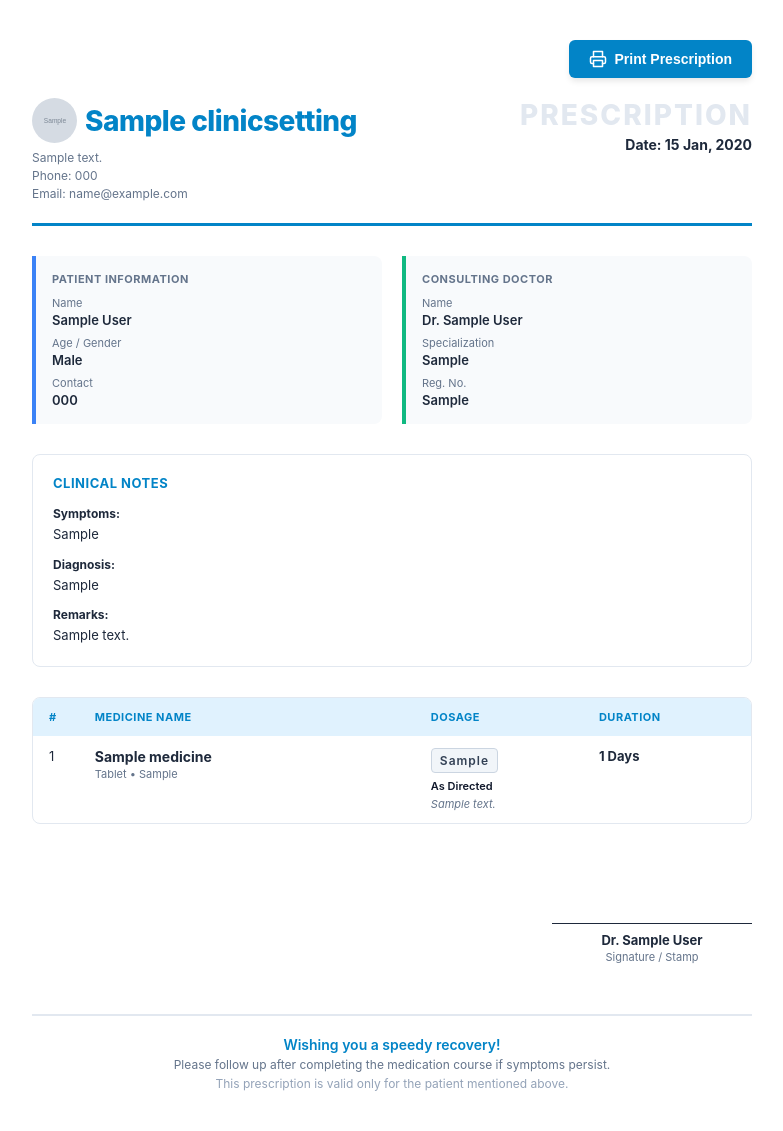
After one commit to pdp7093-brainstream/Doctor_management_system, a Django app: page /appointment/prescription/1/print/ in a window 1280 px wide. The commit adds this page. Shown: the whole page, without its empty margins (248-1031 px from the left). Run offline with Django 5.2, Linux system fonts and the light colour scheme; a user stored in the database is signed in; tables that the repository leaves empty hold one stand-in row (values such as "Sample post"); grey boxes marked "Sample" are stand-in pictures.

Commit message:
commit_27_14_40_time

```diff
--- /dev/null
+++ b/appointment/templates/appointment/prescription_print.html
@@ -0,0 +1,441 @@
+{% load static %}
+<!DOCTYPE html>
+<html lang="en">
+<head>
+    <meta charset="UTF-8">
+    <title>Prescription - {{ visit.patient.user.get_full_name }}</title>
+    <style>
+        :root {
+            --primary-color: #0284c7; /* Medical Blue */
+            --primary-light: #e0f2fe;
+            --text-dark: #1e293b;
+            --text-muted: #64748b;
+            --border-color: #e2e8f0;
+            --bg-light: #f8fafc;
+        }
+
+        * { margin: 0; padding: 0; box-sizing: border-box; }
+
+        body {
+            font-family: 'Inter', -apple-system, BlinkMacSystemFont, 'Segoe UI', Roboto, Helvetica, Arial, sans-serif;
+            font-size: 13px;
+            color: var(--text-dark);
+            background: #fff;
+            padding: 40px;
+            max-width: 800px;
+            margin: 0 auto;
+        }
+
+        /* Print Button - Hidden on Print */
+        .print-btn-container {
+            text-align: right;
+            margin-bottom: 20px;
+        }
+        .print-btn {
+            display: inline-flex;
+            align-items: center;
+            gap: 8px;
+            padding: 10px 20px;
+            background: var(--primary-color);
+            color: #fff;
+            border: none;
+            border-radius: 6px;
+            cursor: pointer;
+            font-size: 14px;
+            font-weight: 600;
+            box-shadow: 0 4px 6px -1px rgba(0,0,0,0.1);
+            transition: all 0.2s;
+        }
+        .print-btn:hover { background: #0369a1; }
+
+        @media print {
+            .print-btn-container { display: none !important; }
+            body { padding: 0; margin: 0; max-width: 100%; }
+        }
+
+        /* Header Layout */
+        .invoice-header {
+            display: flex;
+            justify-content: space-between;
+            align-items: flex-start;
+            border-bottom: 3px solid var(--primary-color);
+            padding-bottom: 20px;
+            margin-bottom: 30px;
+        }
+
+        .clinic-brand {
+            display: flex;
+            flex-direction: column;
+        }
+        .clinic-logo-name {
+            font-size: 28px;
+            font-weight: 800;
+            color: var(--primary-color);
+            display: flex;
+            align-items: center;
+            gap: 8px;
+            letter-spacing: -0.5px;
+        }
+        .clinic-address {
+            margin-top: 6px;
+            font-size: 12px;
+            color: var(--text-muted);
+            line-height: 1.5;
+        }
+
+        .invoice-title-box {
+            text-align: right;
+        }
+        .invoice-title {
+            font-size: 28px;
+            font-weight: 800;
+            color: var(--border-color);
+            text-transform: uppercase;
+            letter-spacing: 2px;
+        }
+        .bill-number {
+            font-size: 14px;
+            font-weight: 700;
+            color: var(--text-dark);
+            margin-top: 4px;
+        }
+
+        /* Grid Info Section */
+        .info-grid {
+            display: grid;
+            grid-template-columns: 1fr 1fr;
+            gap: 20px;
+            margin-bottom: 30px;
+        }
+
+        .info-card {
+            background: var(--bg-light);
+            border-left: 4px solid var(--primary-light);
+            padding: 16px;
+            border-radius: 0 8px 8px 0;
+        }
+        .info-card h6 {
+            font-size: 11px;
+            text-transform: uppercase;
+            color: var(--text-muted);
+            letter-spacing: 0.5px;
+            margin-bottom: 10px;
+            font-weight: 700;
+        }
+        .info-row {
+            display: flex;
+            flex-direction: column;
+            margin-bottom: 8px;
+        }
+        .info-row:last-child { margin-bottom: 0; }
+        .info-label {
+            font-size: 11px;
+            color: var(--text-muted);
+            margin-bottom: 2px;
+        }
+        .info-value {
+            font-size: 13px;
+            font-weight: 600;
+            color: var(--text-dark);
+        }
+
+        /* Visit Notes Section */
+        .visit-notes {
+            margin-bottom: 30px;
+            padding: 20px;
+            background: #fff;
+            border: 1px solid var(--border-color);
+            border-radius: 8px;
+        }
+        .visit-notes h6 {
+            font-size: 13px;
+            color: var(--primary-color);
+            margin-bottom: 15px;
+            text-transform: uppercase;
+            letter-spacing: 0.5px;
+        }
+        .note-group {
+            margin-bottom: 12px;
+        }
+        .note-group:last-child { margin-bottom: 0; }
+        .note-label {
+            font-weight: 700;
+            color: var(--text-dark);
+            display: block;
+            margin-bottom: 4px;
+            font-size: 12px;
+        }
+        .note-text {
+            color: var(--text-dark);
+            line-height: 1.5;
+        }
+
+        /* Table */
+        .table-container {
+            margin-bottom: 30px;
+            border: 1px solid var(--border-color);
+            border-radius: 8px;
+            overflow: hidden;
+        }
+        table {
+            width: 100%;
+            border-collapse: collapse;
+        }
+        th {
+            background: var(--primary-light);
+            color: var(--primary-color);
+            padding: 12px 16px;
+            font-size: 11px;
+            text-transform: uppercase;
+            letter-spacing: 0.5px;
+            font-weight: 700;
+            text-align: left;
+        }
+        th.text-center { text-align: center; }
+        td {
+            padding: 12px 16px;
+            font-size: 13px;
+            border-bottom: 1px solid var(--border-color);
+            vertical-align: top;
+        }
+        tr:last-child td { border-bottom: none; }
+        td.text-center { text-align: center; }
+        .item-name { font-weight: 700; color: var(--text-dark); font-size: 14px;}
+        .item-type { font-size: 11px; color: var(--text-muted); display: block; margin-top: 2px; }
+        .dosage-badge {
+            display: inline-block;
+            padding: 4px 8px;
+            background: #f1f5f9;
+            border: 1px solid #cbd5e1;
+            border-radius: 4px;
+            font-weight: 600;
+            font-size: 12px;
+            letter-spacing: 1px;
+            color: #334155;
+        }
+        .meal-timing {
+            display: block;
+            margin-top: 6px;
+            font-size: 11px;
+            color: #0f172a;
+            font-weight: 600;
+        }
+        .med-notes {
+            display: block;
+            margin-top: 4px;
+            font-size: 11px;
+            color: #64748b;
+            font-style: italic;
+        }
+
+        /* Footer */
+        .footer {
+            margin-top: 50px;
+            text-align: center;
+            padding-top: 20px;
+            border-top: 2px solid var(--border-color);
+            color: var(--text-muted);
+            font-size: 12px;
+        }
+        .footer-thankyou {
+            font-weight: 600;
+            color: var(--primary-color);
+            font-size: 14px;
+            margin-bottom: 4px;
+        }
+
+        /* Signature Area */
+        .signature-area {
+            display: flex;
+            justify-content: flex-end;
+            margin-top: 60px;
+            margin-bottom: 20px;
+        }
+        .signature-box {
+            text-align: center;
+            width: 200px;
+        }
+        .signature-line {
+            border-bottom: 1px solid var(--text-dark);
+            margin-bottom: 8px;
+            height: 40px;
+        }
+        .signature-name {
+            font-weight: 700;
+            color: var(--text-dark);
+        }
+    </style>
+</head>
+<body>
+
+    <div class="print-btn-container">
+        <button class="print-btn" onclick="window.print()">
+            <svg width="18" height="18" viewBox="0 0 24 24" fill="none" stroke="currentColor" stroke-width="2" stroke-linecap="round" stroke-linejoin="round">
+                <polyline points="6 9 6 2 18 2 18 9"></polyline>
+                <path d="M6 18H4a2 2 0 0 1-2-2v-5a2 2 0 0 1 2-2h16a2 2 0 0 1 2 2v5a2 2 0 0 1-2 2h-2"></path>
+                <rect x="6" y="14" width="12" height="8"></rect>
+            </svg>
+            Print Prescription
+        </button>
+    </div>
+
+    <!-- Header -->
+    <div class="invoice-header">
+        <div class="clinic-brand">
+            <div class="clinic-logo-name">
+                {% if clinic.logo %}
+                <img src="{{clinic.logo.url}}" alt="Clinic Logo" style="width:45px;height:45px;border-radius:50%;object-fit:cover;">
+                {% else %}
+                <span style="display:flex;align-items:center;justify-content:center;width:45px;height:45px;border-radius:50%;background:var(--primary-light);color:var(--primary-color);font-size:11px;font-weight:700;border:1.5px solid var(--primary-color);">CLINIC</span>
+                {% endif %}
+                {{clinic.clinic_name}}
+            </div>
+            <div class="clinic-address">
+                {{clinic.address}}<br>
+                Phone: {{clinic.phone}}<br>
+                Email: {{clinic.email}}
+            </div>
+        </div>
+        <div class="invoice-title-box">
+            <div class="invoice-title">PRESCRIPTION</div>
+            <div class="bill-number">Date: {{ visit.appointment.appointment_date|date:"d M, Y" }}</div>
+        </div>
+    </div>
+
+    <!-- Details Grid -->
+    <div class="info-grid">
+        <!-- Patient -->
+        <div class="info-card" style="border-color: #3b82f6;">
+            <h6>Patient Information</h6>
+            <div class="info-row">
+                <span class="info-label">Name</span>
+                <span class="info-value">
+                    {% if visit.appointment.family_member %}
+                        {{ visit.appointment.family_member.name }}
+                    {% else %}
+                        {{ visit.appointment.patient.user.get_full_name }}
+                    {% endif %}
+                </span>
+            </div>
+            <div class="info-row">
+                <span class="info-label">Age / Gender</span>
+                <span class="info-value">
+                    {% if visit.appointment.family_member %}
+                        {{ visit.appointment.family_member.gender|default:"Not specified"|capfirst }}
+                    {% else %}
+                        {{ visit.appointment.patient.gender|default:"Not specified"|capfirst }}
+                    {% endif %}
+                </span>
+            </div>
+            <div class="info-row">
+                <span class="info-label">Contact</span>
+                <span class="info-value">{{ visit.appointment.patient.phone|default:"N/A" }}</span>
+            </div>
+        </div>
+
+        <!-- Doctor -->
+        <div class="info-card" style="border-color: #10b981;">
+            <h6>Consulting Doctor</h6>
+            <div class="info-row">
+                <span class="info-label">Name</span>
+                <span class="info-value">Dr. {{ visit.appointment.doctor.user.get_full_name|default:visit.appointment.doctor.user.username }}</span>
+            </div>
+            <div class="info-row">
+                <span class="info-label">Specialization</span>
+                <span class="info-value">{{ clinic.specialization|default:"General Physician" }}</span>
+            </div>
+            <div class="info-row">
+                <span class="info-label">Reg. No.</span>
+                <span class="info-value">{{ clinic.registration_no|default:"N/A" }}</span>
+            </div>
+        </div>
+    </div>
+
+    <!-- Visit Notes -->
+    <div class="visit-notes">
+        <h6>Clinical Notes</h6>
+        {% if visit.symptoms %}
+        <div class="note-group">
+            <span class="note-label">Symptoms:</span>
+            <div class="note-text">{{ visit.symptoms }}</div>
+        </div>
+        {% endif %}
+        {% if visit.diagnosis %}
+        <div class="note-group">
+            <span class="note-label">Diagnosis:</span>
+            <div class="note-text">{{ visit.diagnosis }}</div>
+        </div>
+        {% endif %}
+        {% if visit.notes %}
+        <div class="note-group">
+            <span class="note-label">Remarks:</span>
+            <div class="note-text">{{ visit.notes }}</div>
+        </div>
+        {% endif %}
+    </div>
+
+    <!-- Items Table -->
+    <div class="table-container">
+        <table>
+            <thead>
+                <tr>
+                    <th width="5%">#</th>
+                    <th width="40%">Medicine Name</th>
+                    <th width="20%">Dosage</th>
+                    <th width="20%">Duration</th>
+                </tr>
+            </thead>
+            <tbody>
+                {% for item in prescription_items %}
+                <tr>
+                    <td>{{ forloop.counter }}</td>
+                    <td>
+                        <span class="item-name">{{ item.medicine_variant.medicine.name }}</span>
+                        <span class="item-type">{{ item.medicine_variant.medicine.get_medicine_type_display }} • {{ item.medicine_variant.power }}</span>
+                    </td>
+                    <td>
+                        <span class="dosage-badge">{{ item.dosage }}</span>
+                        <span class="meal-timing">
+                            {% if 'after_food' in item.notes|lower or 'After Food' in item.notes %}
+                                After Food
+                            {% elif 'before_food' in item.notes|lower or 'Before Food' in item.notes %}
+                                Before Food
+                            {% else %}
+                                As Directed
+                            {% endif %}
+                        </span>
+                        {% if item.notes %}
+                        <span class="med-notes">{{ item.notes }}</span>
+                        {% endif %}
+                    </td>
+                    <td><strong>{{ item.days }} Days</strong></td>
+                </tr>
+                {% empty %}
+                <tr>
+                    <td colspan="4" class="text-center" style="color: var(--text-muted); padding: 30px;">
+                        No medicines prescribed.
+                    </td>
+                </tr>
+                {% endfor %}
+            </tbody>
+        </table>
+    </div>
+
+    <!-- Signature -->
+    <div class="signature-area">
+        <div class="signature-box">
+            <div class="signature-line"></div>
+            <div class="signature-name">Dr. {{ visit.appointment.doctor.user.get_full_name|default:visit.appointment.doctor.user.username }}</div>
+            <div style="font-size:11px; color:var(--text-muted); margin-top:2px;">Signature / Stamp</div>
+        </div>
+    </div>
+
+    <!-- Footer -->
+    <div class="footer">
+        <div class="footer-thankyou">Wishing you a speedy recovery!</div>
+        <div>Please follow up after completing the medication course if symptoms persist.</div>
+        <div style="margin-top: 4px; color: #94a3b8;">This prescription is valid only for the patient mentioned above.</div>
+    </div>
+
+</body>
+</html>
--- a/appointment/urls.py
+++ b/appointment/urls.py
@@ -17,6 +17,7 @@ urlpatterns = [
     # Prescription Url
     path('start-visit/<str:hid>/',StartVisitView.as_view(),name='start_visit'),
     path('prescription/<str:hid>/',PrescriptionView.as_view(),name='prescription'),
+    path('prescription/<str:hid>/print/', views.print_prescription, name='print_prescription'),
     path('detail-modal/<str:hid>/', views.appointment_detail_modal, name='appointment_detail_modal'),
     path('appointment/<str:hid>/', views.appointment_detail, name='appointment_detail'),
 
--- a/appointment/views.py
+++ b/appointment/views.py
@@ -1,6 +1,7 @@
 from medicine.models import *
 from .models import *
 from django.shortcuts import render, redirect, get_object_or_404
+from django.http import Http404
 from django.template.loader import render_to_string
 from django.views import View
 from doctor.decorators import role_required
@@ -876,3 +877,33 @@ def appointment_detail(request, hid):
         'prescription'      : prescription,
         'prescription_items': prescription_items,
     })
+
+# ─────────────────────────────────────────
+# Print Prescription View
+# ─────────────────────────────────────────
+
+@login_required(login_url='login')
+def print_prescription(request, hid):
+    visit_id = resolve_hid(hid)
+    # Both patient and doctor can print the prescription.
+    # Prioritize staff/doctor check first. If they are staff/doctor, they can print any visit.
+    if request.user.is_staff or request.user.is_superuser or hasattr(request.user, 'innermember'):
+        visit = get_object_or_404(Visit, id=visit_id)
+    elif hasattr(request.user, 'patient'):
+        visit = get_object_or_404(Visit, id=visit_id, appointment__patient=request.user.patient)
+    else:
+        raise Http404("You do not have permission to view this prescription.")
+
+    prescription = get_object_or_404(Prescription, visit=visit)
+    prescription_items = prescription.items.select_related(
+        'medicine_variant', 'medicine_variant__medicine'
+    ).all()
+
+    settings = ClinicSettings.get()
+
+    return render(request, 'appointment/prescription_print.html', {
+        'visit': visit,
+        'prescription': prescription,
+        'prescription_items': prescription_items,
+        'clinic': settings,
+    })
--- a/billing/views.py
+++ b/billing/views.py
@@ -488,10 +488,10 @@ class PrintBillView(LoginRequiredMixin,BillingAccessMixin,View):
         # Visit + Bill fetch karo. Accept numeric or hashid for visit and bill_id.
         from doctor import hashid as _hashid
         try:
-            if isinstance(visit_id, str) and visit_id.isdigit():
-                vid = int(visit_id)
+            if isinstance(hid, str) and hid.isdigit():
+                vid = int(hid)
             else:
-                vid = _hashid.decode_hash(visit_id)
+                vid = _hashid.decode_hash(hid)
         except Exception:
             return get_object_or_404(Visit, id=0)
 
--- a/templates/doctor/appointments_table.html
+++ b/templates/doctor/appointments_table.html
@@ -30,7 +30,9 @@
             </span>
         </td>
         <td>
-            <a href="{% url 'appointment:start_visit' appointment.id|hid %}" class="btn btn-sm btn-primary">Start</a>
+            <a href="{% url 'appointment:start_visit' appointment.id|hid %}" class="btn btn-sm btn-primary">
+                {% if appointment.status == 'completed' %}View{% else %}Start{% endif %}
+            </a>
         </td>
     </tr>
     {% empty %}
```
Also changed, not shown: templates/doctor/prescription.html (+7 -1 lines), templates/pdashboard/appointment_details.html (+7 -1 lines), appointment/migrations/0019_merge_20260527_1328.py (added).
